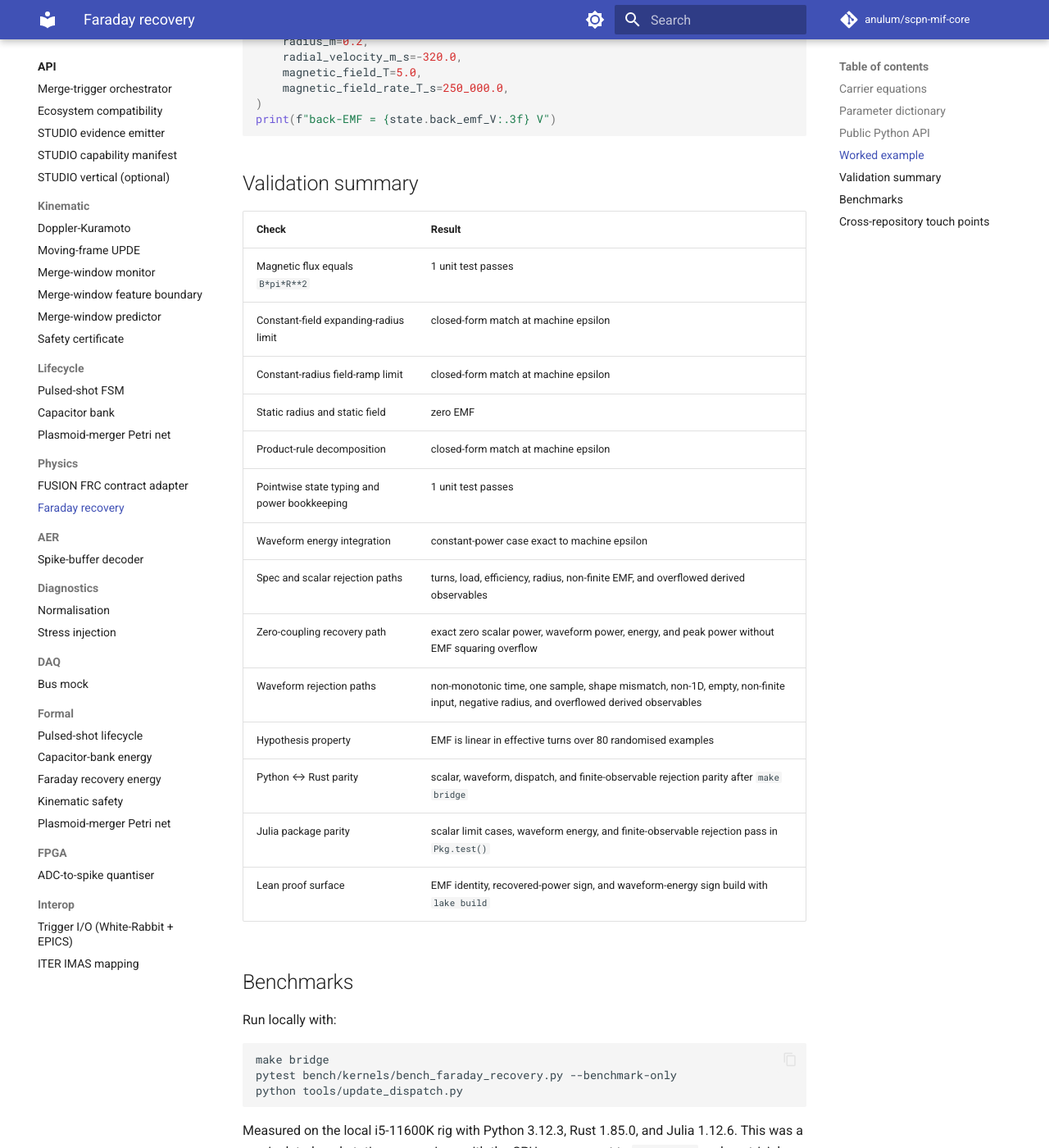
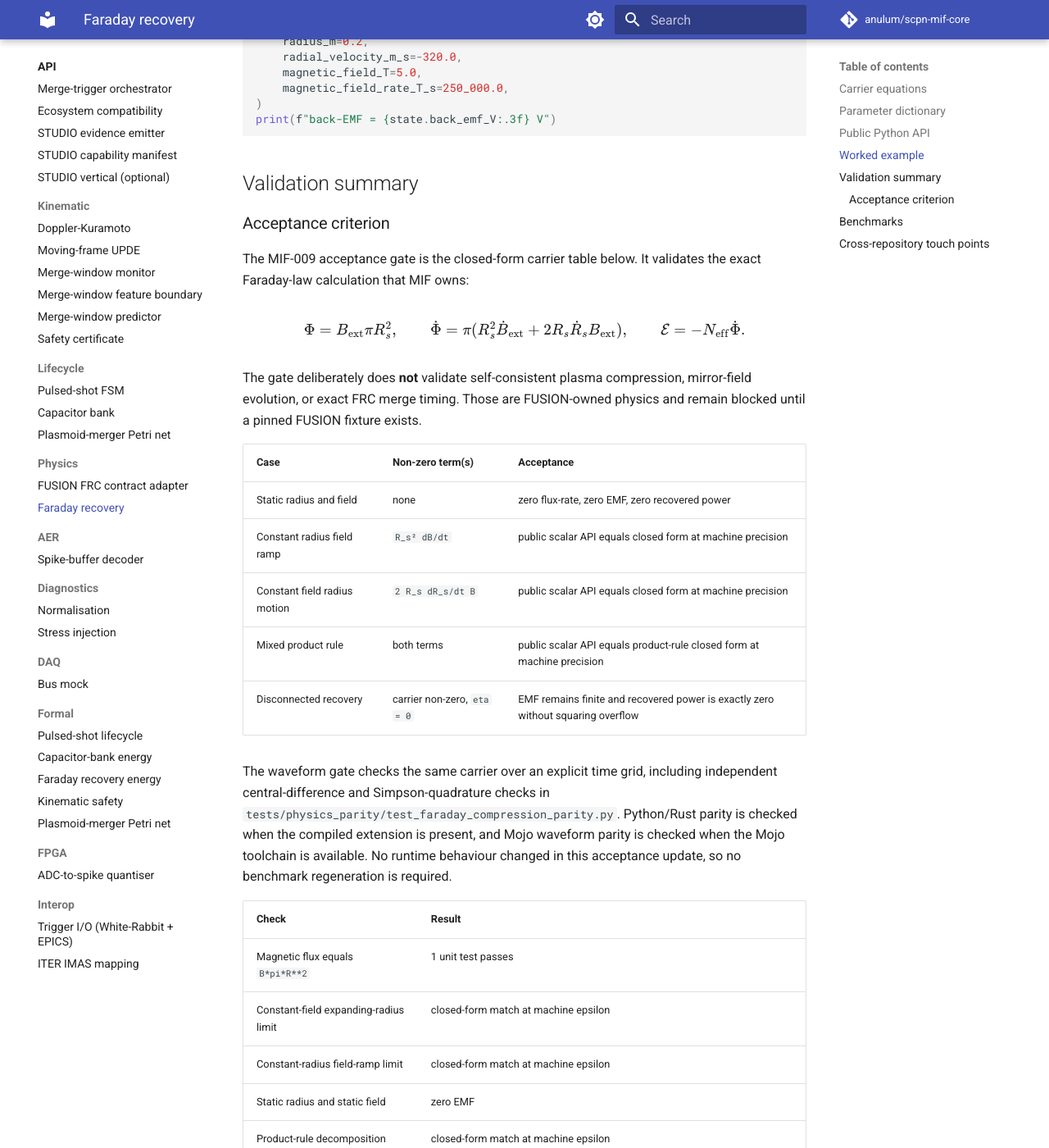
Before and after one commit to anulum/scpn-mif-core, an MkDocs documentation site: the page built from docs/api/physics/faraday_recovery.md, in a window 1280 px wide and 1400 px high, scrolled down 2133 px. Shown: the whole window at 82% size. Built offline with MkDocs 1.6.1 and Material for MkDocs 9.7.7, drawn with Linux system fonts in a browser that asks for light colours; comment, search, counter and statistics services are not loaded; some of the changed text lies outside the part shown.

Commit message:
test: harden mif analytic acceptance gates
Authored by Anulum Fortis & Arcane Sapience (protoscience@anulum.li)

```diff
--- a/docs/api/physics/faraday_recovery.md
+++ b/docs/api/physics/faraday_recovery.md
@@ -95,6 +95,37 @@ print(f"back-EMF = {state.back_emf_V:.3f} V")
 
 ## Validation summary
 
+### Acceptance criterion
+
+The MIF-009 acceptance gate is the closed-form carrier table below. It validates
+the exact Faraday-law calculation that MIF owns:
+
+$$
+\Phi = B_\mathrm{ext}\pi R_s^2,\qquad
+\dot\Phi = \pi(R_s^2\dot B_\mathrm{ext} + 2R_s\dot R_sB_\mathrm{ext}),
+\qquad
+\mathcal{E} = -N_\mathrm{eff}\dot\Phi.
+$$
+
+The gate deliberately does **not** validate self-consistent plasma compression,
+mirror-field evolution, or exact FRC merge timing. Those are FUSION-owned
+physics and remain blocked until a pinned FUSION fixture exists.
+
+| Case | Non-zero term(s) | Acceptance |
+| :--- | :--- | :--- |
+| Static radius and field | none | zero flux-rate, zero EMF, zero recovered power |
+| Constant radius field ramp | `R_s² dB/dt` | public scalar API equals closed form at machine precision |
+| Constant field radius motion | `2 R_s dR_s/dt B` | public scalar API equals closed form at machine precision |
+| Mixed product rule | both terms | public scalar API equals product-rule closed form at machine precision |
+| Disconnected recovery | carrier non-zero, `eta = 0` | EMF remains finite and recovered power is exactly zero without squaring overflow |
+
+The waveform gate checks the same carrier over an explicit time grid, including
+independent central-difference and Simpson-quadrature checks in
+`tests/physics_parity/test_faraday_compression_parity.py`. Python/Rust parity is
+checked when the compiled extension is present, and Mojo waveform parity is
+checked when the Mojo toolchain is available. No runtime behaviour changed in
+this acceptance update, so no benchmark regeneration is required.
+
 | Check | Result |
 | :--- | :--- |
 | Magnetic flux equals `B*pi*R**2` | 1 unit test passes |
@@ -102,6 +133,7 @@ print(f"back-EMF = {state.back_emf_V:.3f} V")
 | Constant-radius field-ramp limit | closed-form match at machine epsilon |
 | Static radius and static field | zero EMF |
 | Product-rule decomposition | closed-form match at machine epsilon |
+| Named closed-form carrier acceptance table | 5 scalar cases pass at machine precision |
 | Pointwise state typing and power bookkeeping | 1 unit test passes |
 | Waveform energy integration | constant-power case exact to machine epsilon |
 | Spec and scalar rejection paths | turns, load, efficiency, radius, non-finite EMF, and overflowed derived observables |
--- a/mkdocs.yml
+++ b/mkdocs.yml
@@ -23,6 +23,7 @@ site_dir: site
 exclude_docs: |
   submissions/
   external_sources/
+  internal/
 
 theme:
   name: material
```
Also changed, not shown: docs/api/lifecycle/capacitor_bank.md (+24 -1 lines), 5 other files.
